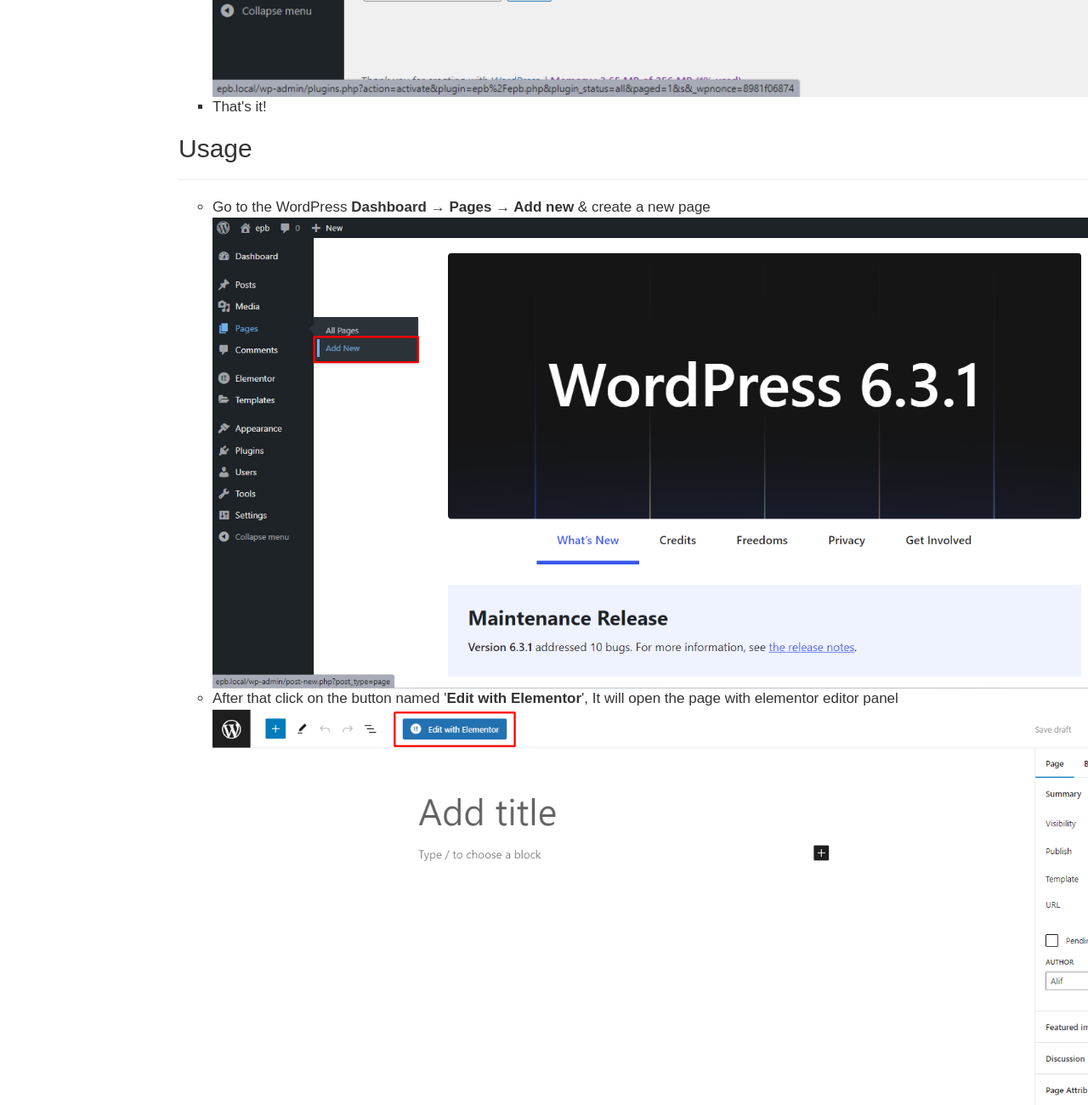
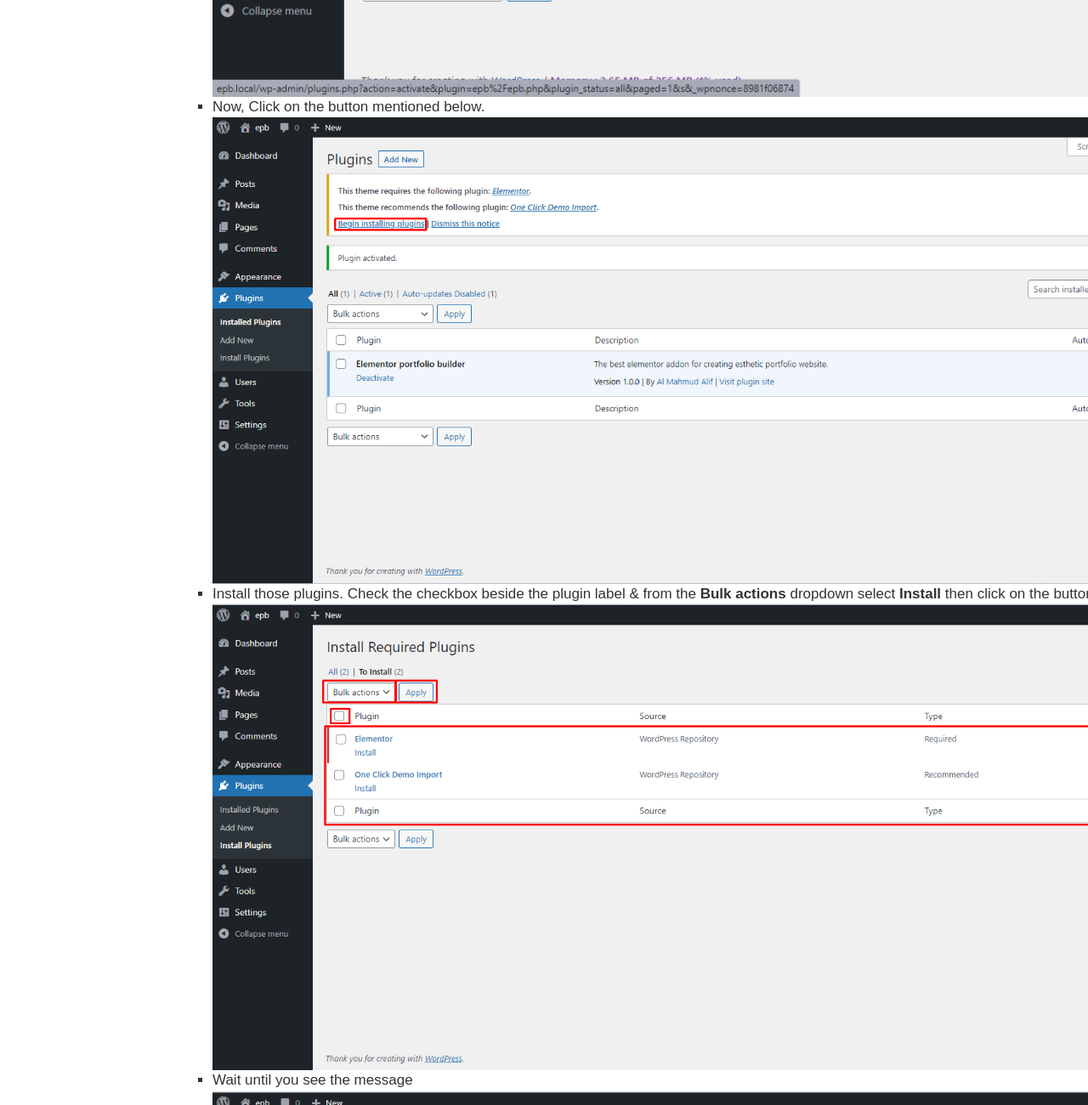
Before and after one commit to myself-alif/epb-doc, a plain HTML site: page index.html in a window 1280 px wide. Shown: the part 4240-5540 px from the top of the page at 85% size. Drawn offline with Linux system fonts and the light colour scheme.

Commit message:
recommended plugins installations guide added

```diff
--- a/index.html
+++ b/index.html
@@ -97,6 +97,12 @@
 					<!-- Sub-items -->
 
 					<!-- end-Sub-items -->
+				    <li> Now, Click on the button mentioned below.</li>
+					<img src="assets/screenshots/Screenshot_10.png" alt="screenshot">
+				    <li>Install those plugins. Check the checkbox beside the plugin label & from the <strong>Bulk actions</strong> dropdown select <strong>Install</strong> then click on the button named '<strong>Apply</strong>'</li>
+					<img src="assets/screenshots/Screenshot_20.png" alt="screenshot">
+				    <li>Wait until you see the message</li>
+					<img src="assets/screenshots/Screenshot_21.png" alt="screenshot">
 				    <li> That's it!</li>
 				</ul>
 			</div>
```
Also changed, not shown: assets/screenshots/Screenshot_10.png (added), assets/screenshots/Screenshot_20.png (added), assets/screenshots/Screenshot_21.png (added).
